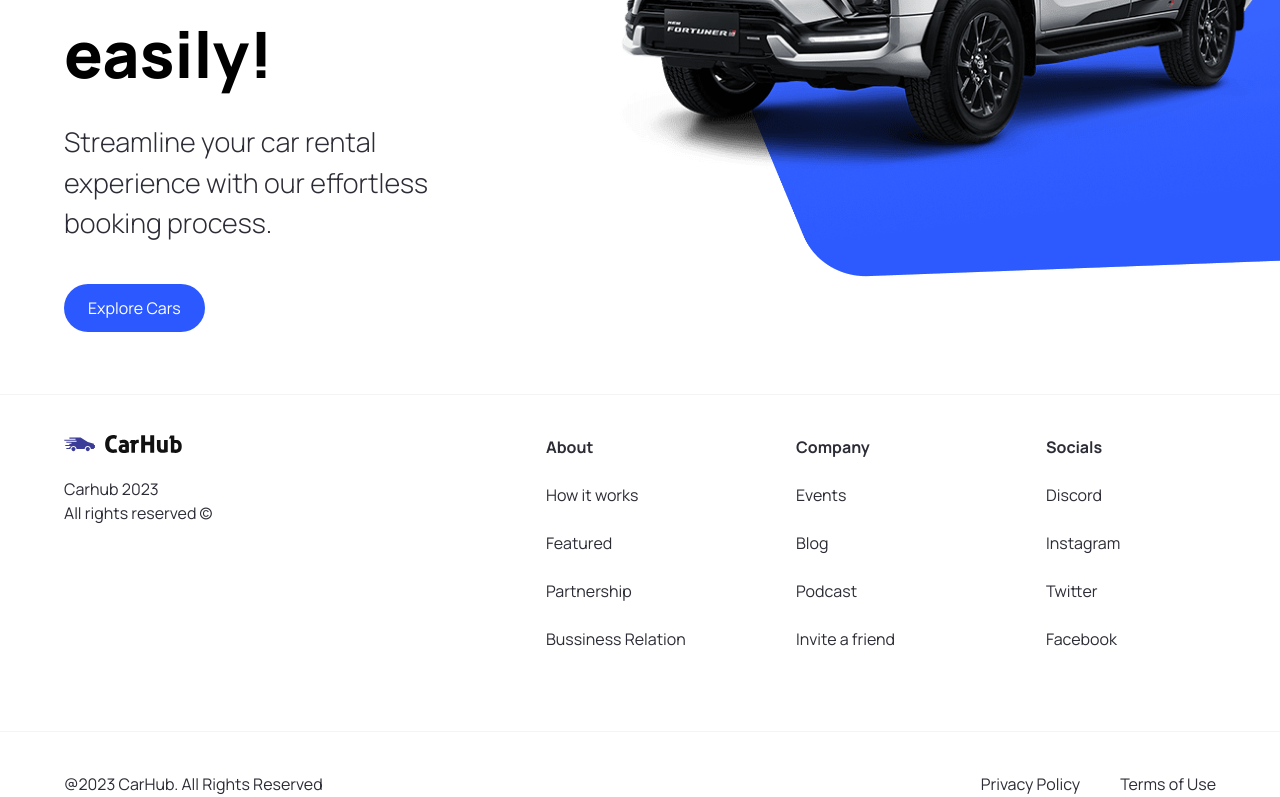
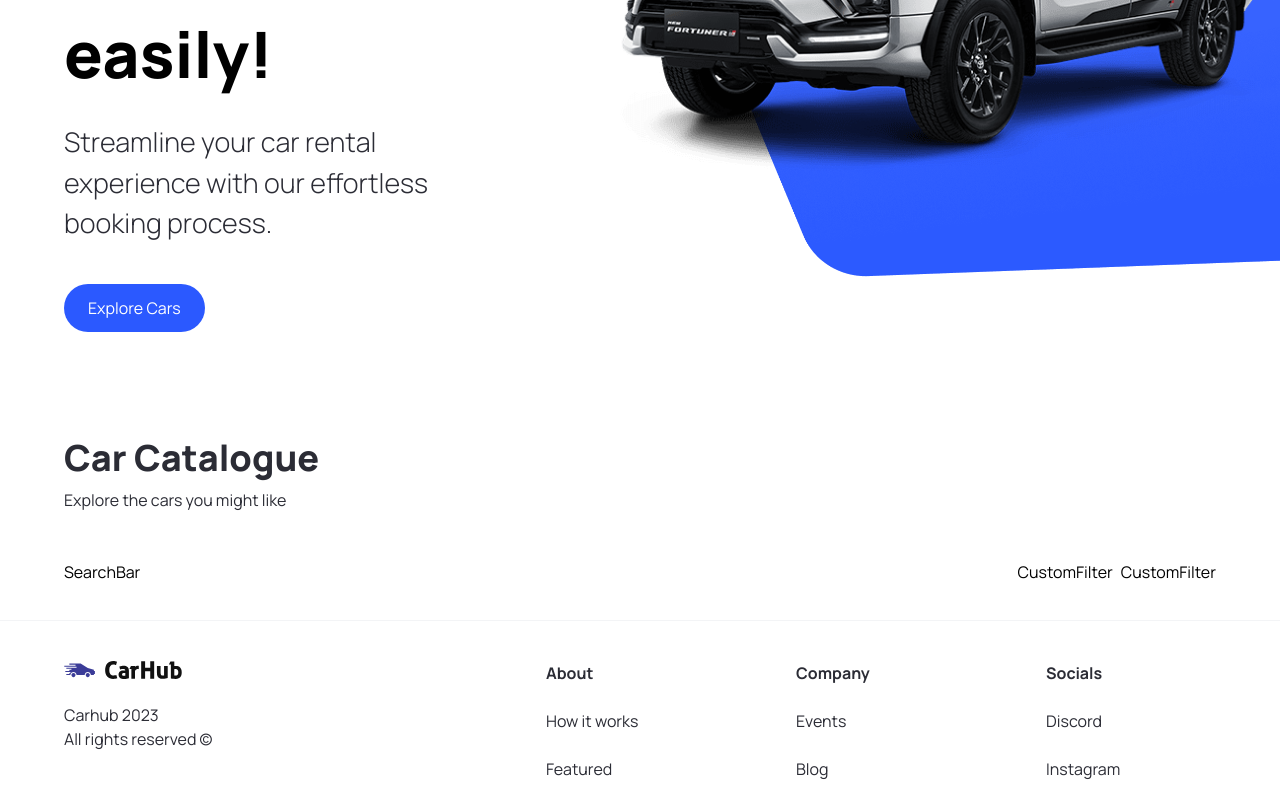
Before and after one commit to NathanHolt/next-car-app, a Next.js app: page / in a window 1280 px wide. Shown: the part 426-1223 px from the top of the page. Built offline with nearby package versions, Linux system fonts and the light colour scheme.

Commit message:
filtering set up

```diff
--- a/app/page.tsx
+++ b/app/page.tsx
@@ -1,10 +1,29 @@
 import Image from 'next/image'
-import { Hero } from '../components'
+import { CustomFilter, Hero, SearchBar } from '@/components'
 
 export default function Home() {
   return (
     <main className="overflow-hidden">
       <Hero />
+
+      <div className="mt-12 padding-x padding-y max-width" id='discover'>
+        <div className="home__text-container">
+          <h1 className="text-4xl font-extrabold">
+            Car Catalogue
+          </h1>
+          <p>
+            Explore the cars you might like
+          </p>
+        </div>
+
+        <div className="home__filters">
+          <SearchBar />
+          <div className="home__filter-container">
+            <CustomFilter title='fuel' />
+            <CustomFilter title='year' />
+          </div>
+        </div>
+      </div>
     </main>
   )
 }
--- /dev/null
+++ b/components/CustomFilter.tsx
@@ -0,0 +1,9 @@
+import React from 'react'
+
+const CustomFilter = () => {
+  return (
+    <div>CustomFilter</div>
+  )
+}
+
+export default CustomFilter
--- /dev/null
+++ b/components/SearchBar.tsx
@@ -0,0 +1,9 @@
+import React from 'react'
+
+const SearchBar = () => {
+  return (
+    <div>SearchBar</div>
+  )
+}
+
+export default SearchBar
--- a/components/index.ts
+++ b/components/index.ts
@@ -2,10 +2,14 @@
 import CustomButton from "./CustomButton";
 import NavBar from "./NavBar";
 import Footer from "./Footer";
+import SearchBar from "./SearchBar";
+import CustomFilter from "./CustomFilter";
 
 export {
     Hero,
     CustomButton,
     NavBar,
-    Footer
+    Footer,
+    SearchBar,
+    CustomFilter,
 }
```
